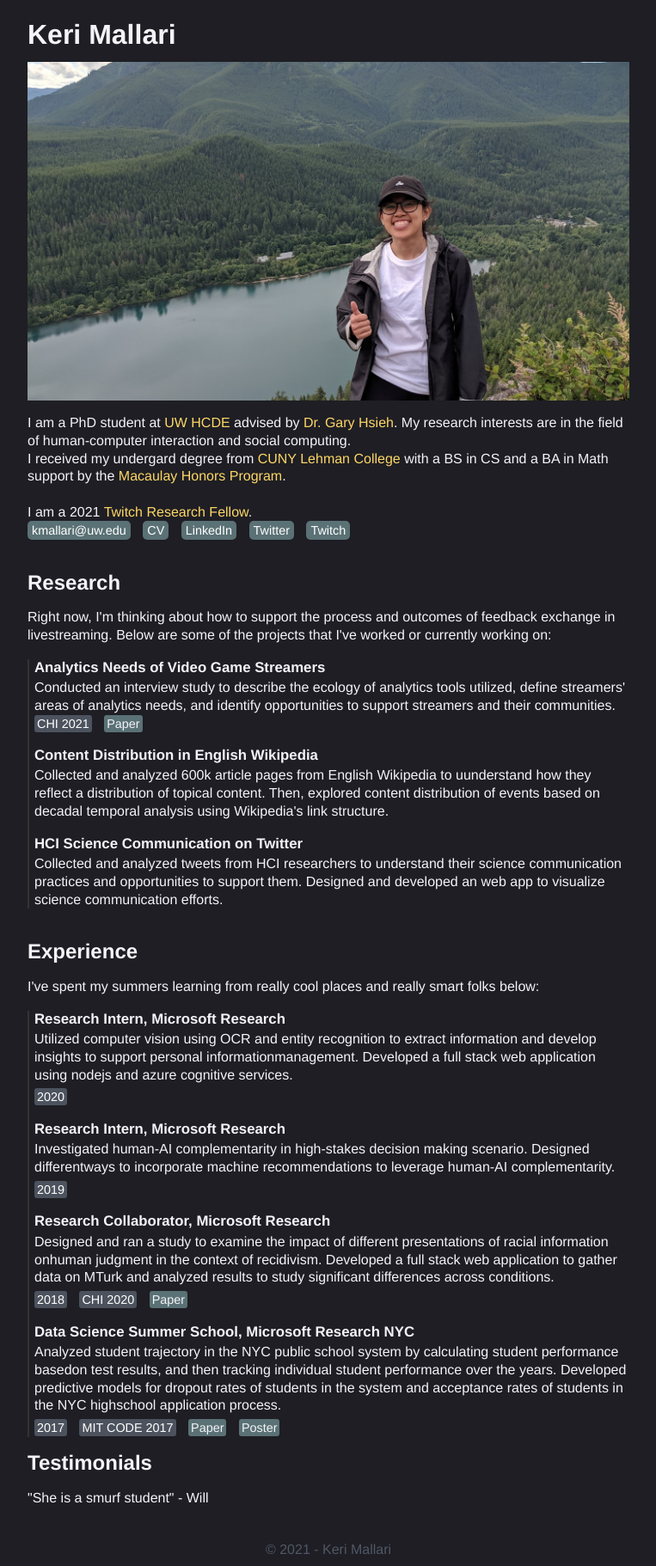
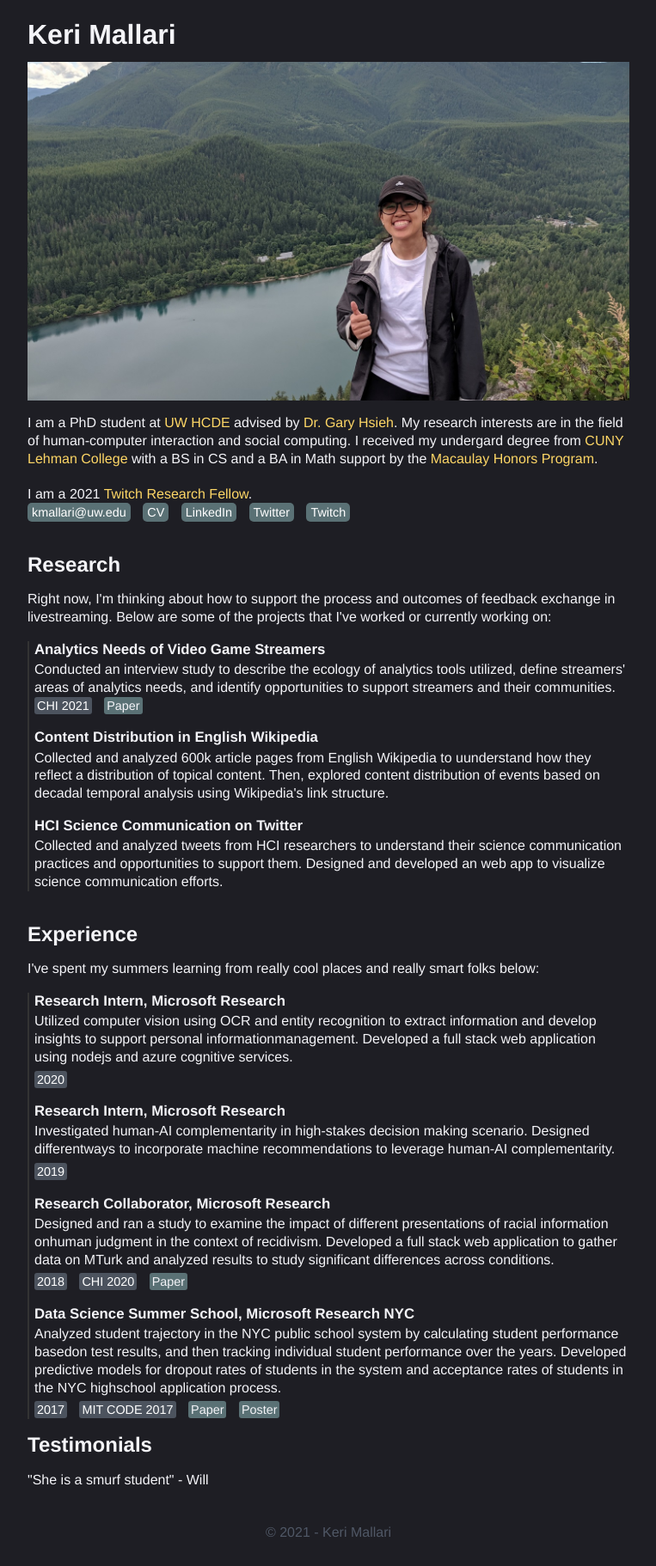
Before and after one commit to kerixyz/temp, a Jekyll site: the page built from index.html, in a window 1280 px wide. Shown: the whole page at 86% size, without its empty margins (258-1021 px from the left). Built offline with Jekyll 4.4.1, drawn with Linux system fonts in a browser that asks for light colours; after the commit the page ends 1801 px from its top, so only the background shows below that.

Commit message:
Update default.html

```diff
--- a/_layouts/default.html
+++ b/_layouts/default.html
@@ -11,8 +11,7 @@
             <h1>Keri Mallari</h1>
             <p><img src="https://keri.xyz/assets/keri_avatar.jpg" margin="30px auto" width="700"></p>
             <div id="mini_bio">
-                I am a PhD student at <a href='https://www.hcde.washington.edu/' style='color:#FED766'>UW HCDE</a> advised by <a href='https://faculty.washington.edu/garyhs/' style='color:#FED766'>Dr. Gary Hsieh</a>. My research interests are in the field of human-computer interaction and social computing. </br>
-                I received my undergard degree from <a href='https://www.lehman.cuny.edu/' style='color:#FED766'>CUNY Lehman College</a> with a BS in CS and a BA in Math support by the <a href = 'https://macaulay.cuny.edu/' style='color:#FED766'>Macaulay Honors Program</a>.</br></br>
+                I am a PhD student at <a href='https://www.hcde.washington.edu/' style='color:#FED766'>UW HCDE</a> advised by <a href='https://faculty.washington.edu/garyhs/' style='color:#FED766'>Dr. Gary Hsieh</a>. My research interests are in the field of human-computer interaction and social computing. I received my undergard degree from <a href='https://www.lehman.cuny.edu/' style='color:#FED766'>CUNY Lehman College</a> with a BS in CS and a BA in Math support by the <a href = 'https://macaulay.cuny.edu/' style='color:#FED766'>Macaulay Honors Program</a>.</br></br>
                 I am a 2021 <a href='https://blog.twitch.tv/en/2021/01/07/introducing-our-2021-twitch-research-fellows/'style='color:#FED766' >Twitch Research Fellow</a>.
 
             </div>
```
